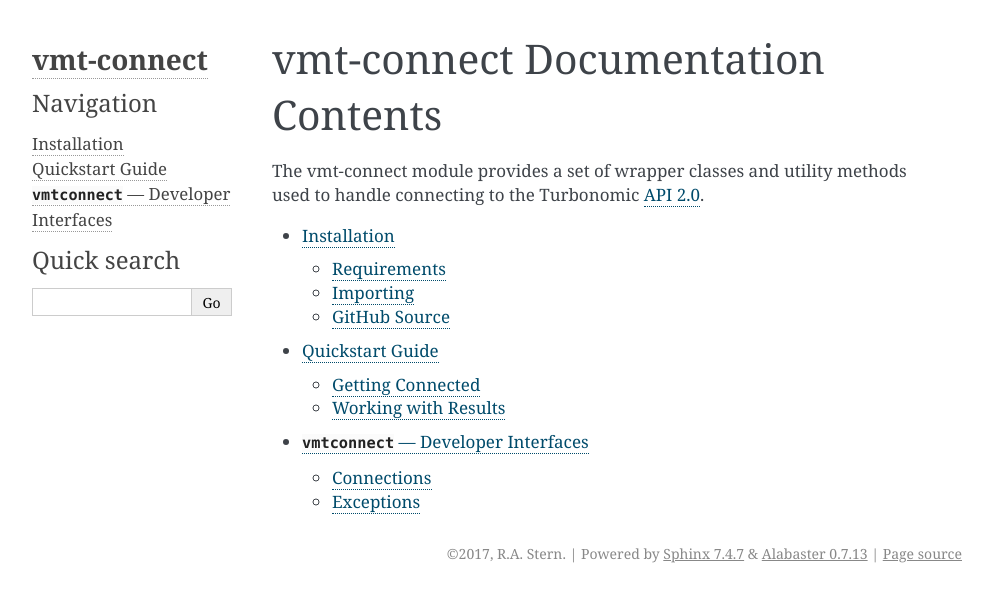
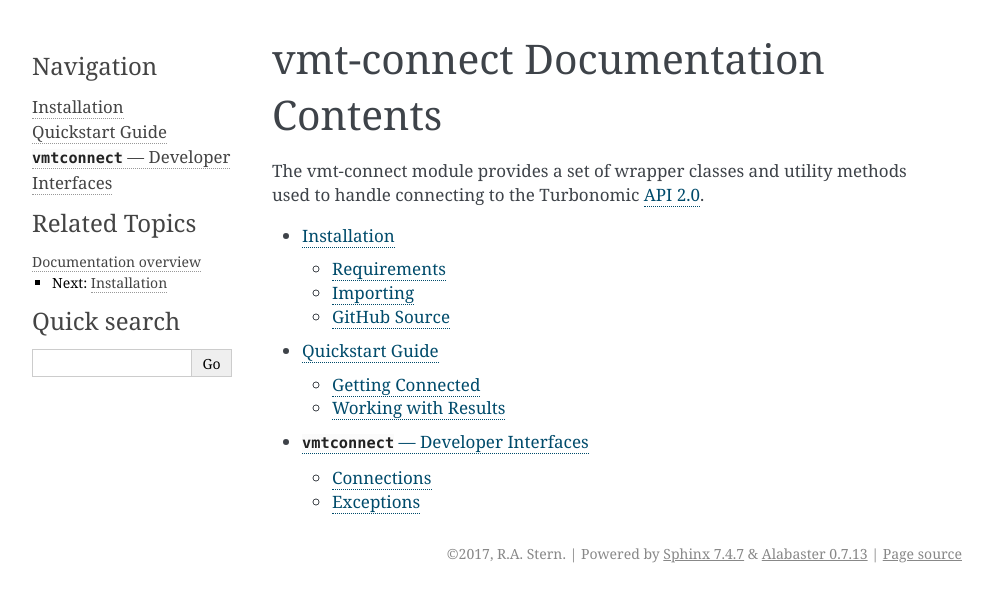
Before and after one commit to turbonomic/vmt-connect, a Sphinx documentation site: the page built from docs/source/index.rst, in a window 1280 px wide. Shown: the top 602 px of the page, without its empty margins (148-1140 px from the left). Built offline with Sphinx 7.4.7, drawn with Linux system fonts in a browser that asks for light colours; part of the change alters nothing that is shown.

```diff
--- a/docs/source/conf.py
+++ b/docs/source/conf.py
@@ -18,7 +18,7 @@
 #
 import os
 import sys
-sys.path.insert(0, os.path.abspath('../src'))
+sys.path.insert(0, os.path.abspath('../../vmtconnect'))
 
 
 # -- General configuration ------------------------------------------------
@@ -33,7 +33,22 @@ sys.path.insert(0, os.path.abspath('../src'))
 extensions = ['sphinx.ext.autodoc',
     'sphinx.ext.intersphinx',
     'sphinx.ext.coverage',
-    'sphinx.ext.githubpages']
+    'sphinx.ext.githubpages',
+    'sphinx.ext.napoleon']
+
+# Napoleon settings
+napoleon_google_docstring = True
+napoleon_numpy_docstring = False
+napoleon_include_init_with_doc = False
+napoleon_include_private_with_doc = False
+napoleon_include_special_with_doc = False
+napoleon_use_admonition_for_examples = False
+napoleon_use_admonition_for_notes = False
+napoleon_use_admonition_for_references = False
+napoleon_use_ivar = False
+napoleon_use_param = True
+napoleon_use_rtype = True
+napoleon_use_keyword = True
 
 # Add any paths that contain templates here, relative to this directory.
 templates_path = ['_templates']
@@ -86,12 +101,14 @@ todo_include_todos = False
 # a list of builtin themes.
 #
 html_theme = 'alabaster'
+#html_theme = 'nature'
+#html_theme = 'classic'
 
 # Theme options are theme-specific and customize the look and feel of a theme
 # further.  For a list of options available for each theme, see the
 # documentation.
 #
-# html_theme_options = {}
+html_theme_options = {'show_related': True}
 
 # Add any paths that contain custom static files (such as style sheets) here,
 # relative to this directory. They are copied after the builtin static files,
@@ -105,11 +122,11 @@ html_static_path = ['_static']
 # refs: http://alabaster.readthedocs.io/en/latest/installation.html#sidebars
 html_sidebars = {
     '**': [
-        'about.html',
+        #'about.html',
         'navigation.html',
         'relations.html',  # needs 'show_related': True theme option to display
         'searchbox.html',
-        'donate.html',
+        #'donate.html',
     ]
 }
 
@@ -174,4 +191,7 @@ texinfo_documents = [
 
 
 # Example configuration for intersphinx: refer to the Python standard library.
-intersphinx_mapping = {'https://docs.python.org/': None}
+intersphinx_mapping = {
+    'python': ('https://docs.python.org/', None),
+    'requests': ('http://docs.python-requests.org/en/latest/', None)
+  }
```
Also changed, not shown: 1 other file.
